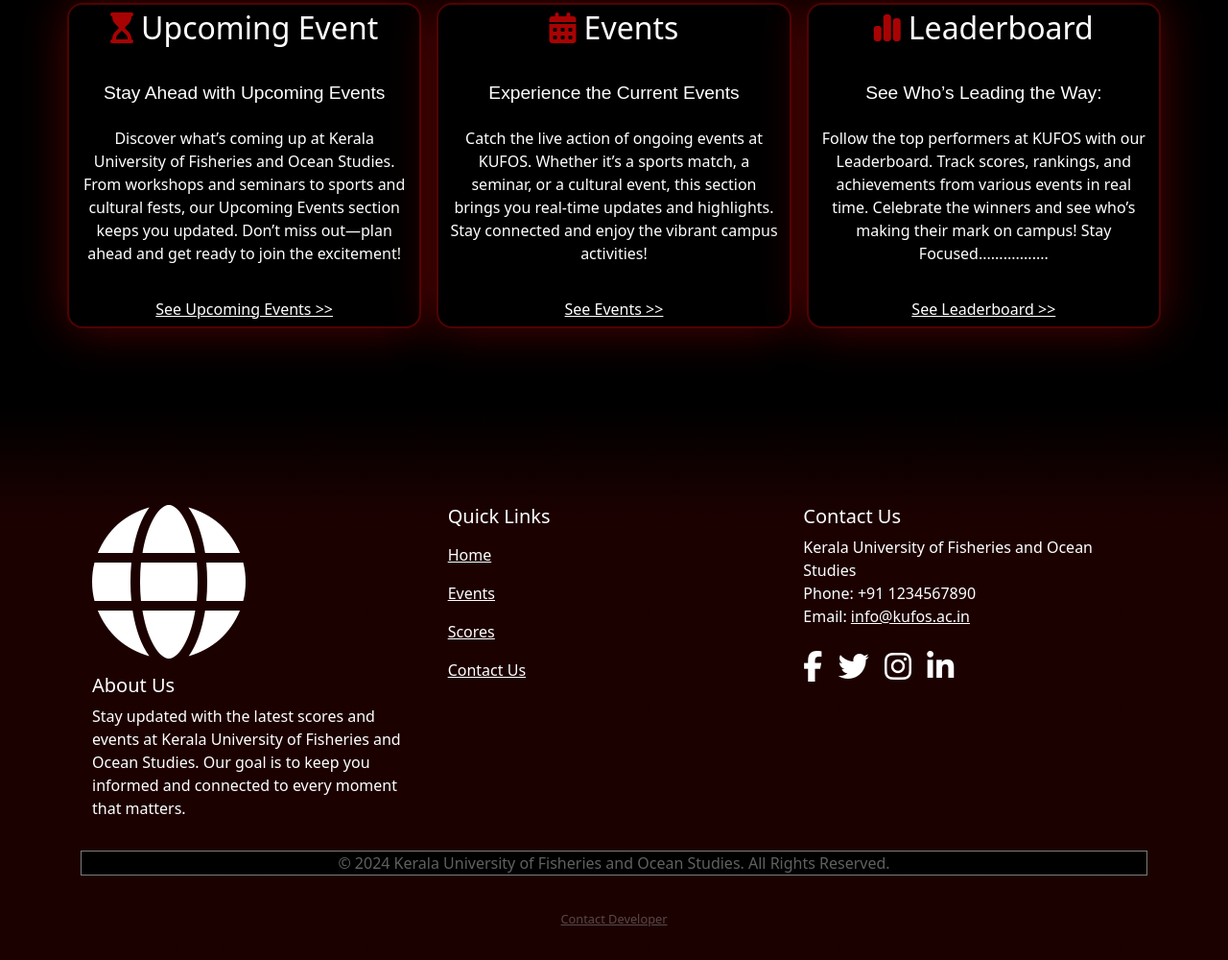
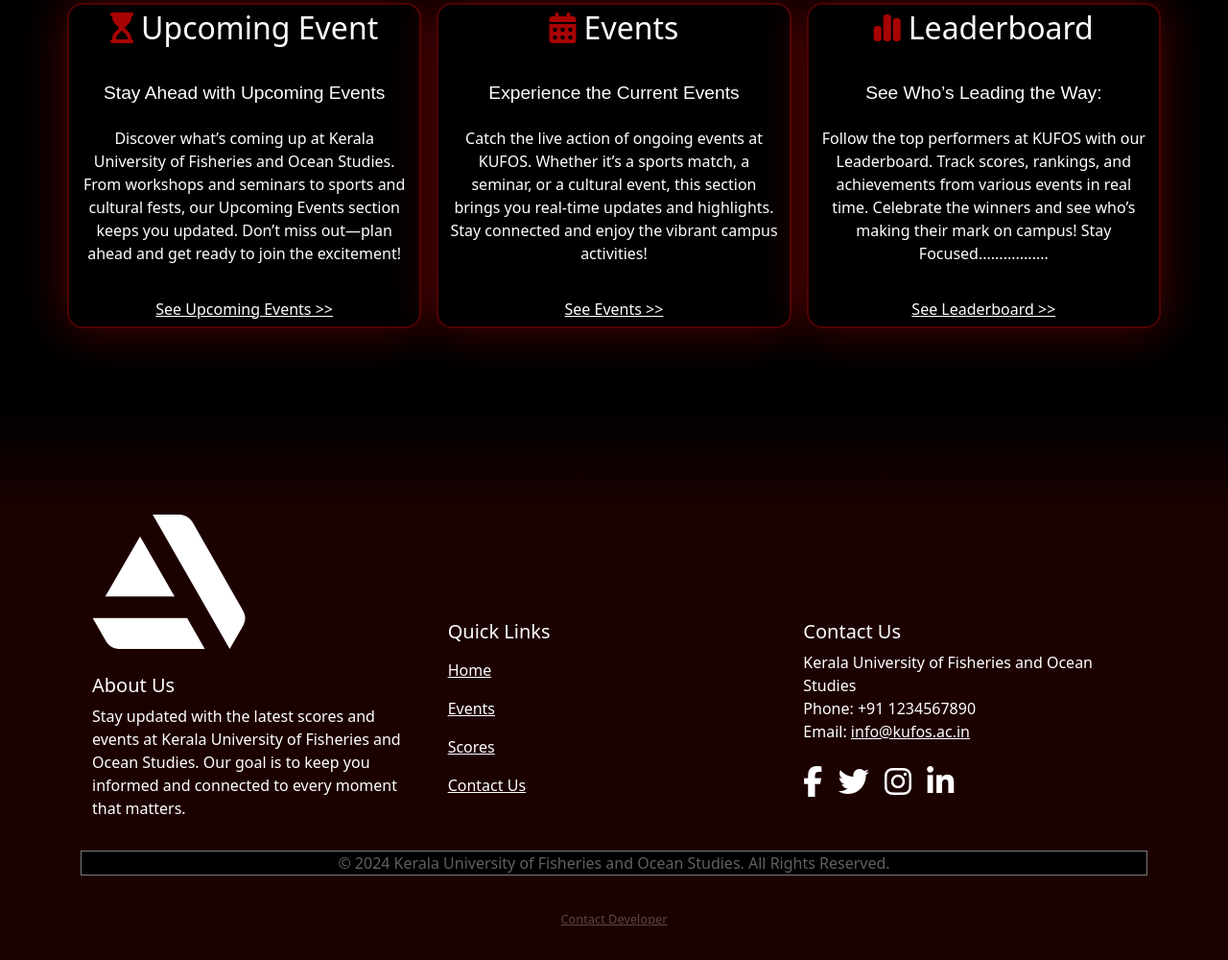
Before and after one commit to deimos19/KUFOS, a plain HTML site: page index.html in a window 1280 px wide. Shown: the part 979-1979 px from the top of the page at 96% size. Drawn offline with nearby package versions, Linux system fonts and the light colour scheme; a web font is replaced by a local one.

Commit message:
modified

```diff
--- a/index.html
+++ b/index.html
@@ -126,7 +126,7 @@
         <div class="row">
           <!-- About Section -->
           <div class="col-md-4">
-            <i class="fa-solid fa-globe" style="font-size: 10rem;margin-bottom:1rem;"></i>
+            <i class="fa-brands fa-artstation" style="font-size: 10rem;margin-bottom:1rem;"></i>
             <h5>About Us</h5>
             <p>
               Stay updated with the latest scores and events at Kerala University of Fisheries and Ocean Studies. Our goal is to keep you informed and connected to every moment that matters.
@@ -134,7 +134,7 @@
           </div>
 
           <!-- Quick Links -->
-          <div class="col-md-4">
+          <div class="col-md-4" style="padding-top: 7.5rem;">
             <h5>Quick Links</h5>
             <ul class="list-unstyled">
               <li><a href="index.html" class="text-white">Home</a></li>
@@ -145,7 +145,7 @@
           </div>
 
           <!-- Contact Info -->
-          <div class="col-md-4">
+          <div class="col-md-4" style="padding-top: 7.5rem;">
             <h5>Contact Us</h5>
             <p>
               Kerala University of Fisheries and Ocean Studies<br>
```
